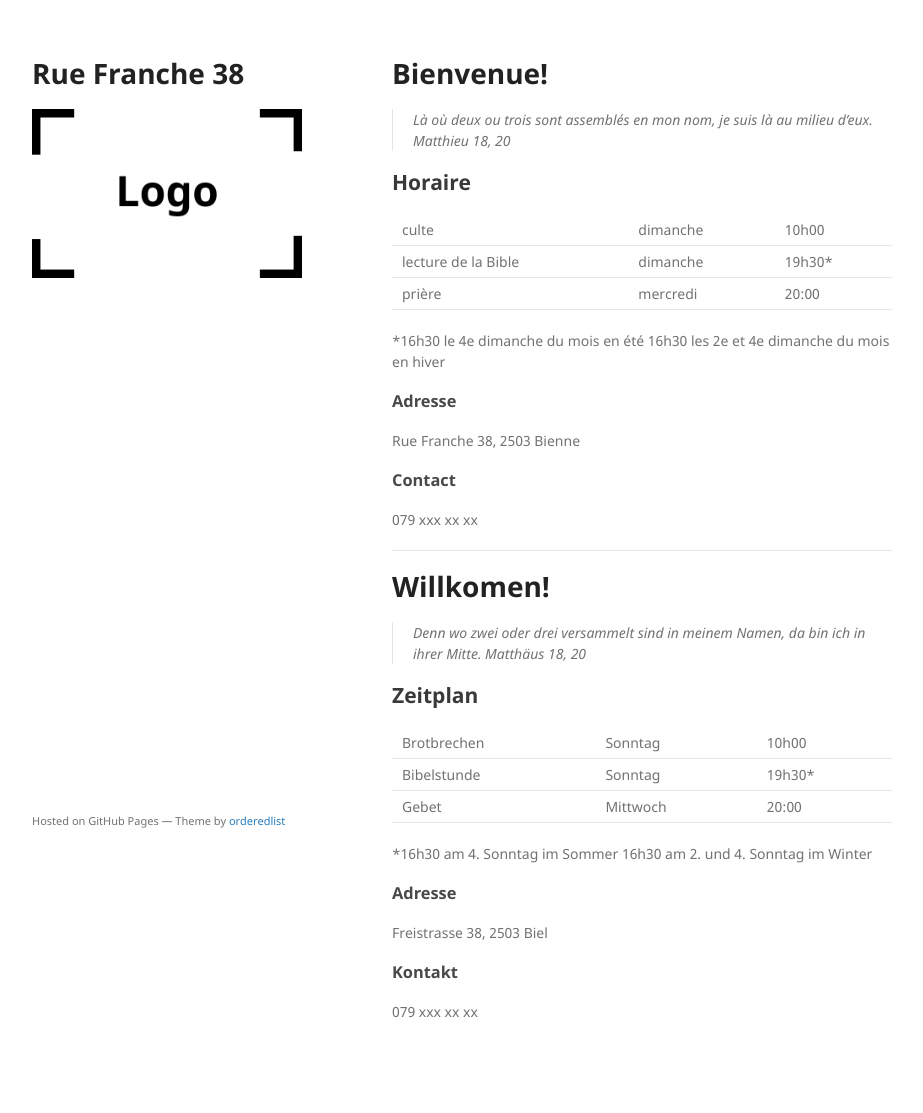
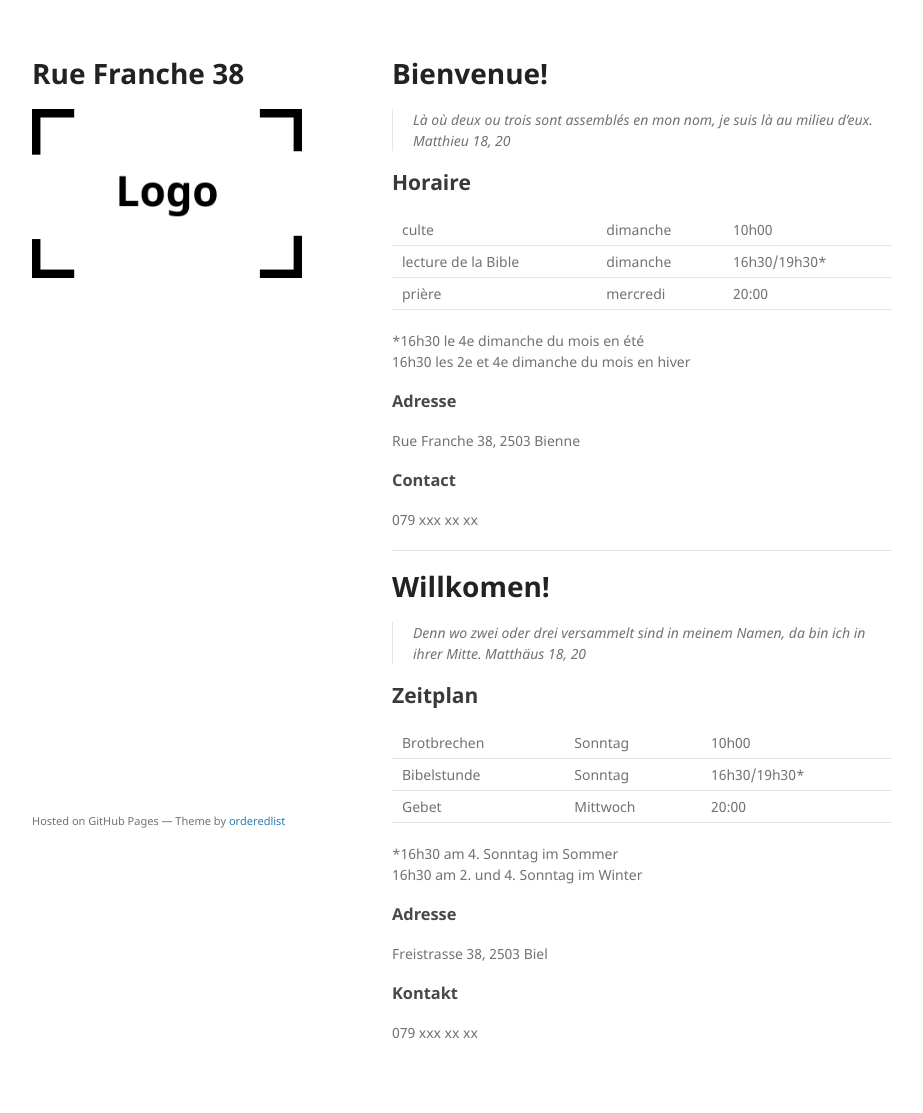
Before and after one commit to gitjo7265/rf38, a Jekyll site: the page built from index.md, in a window 1280 px wide. Shown: the whole page, without its empty margins (178-1101 px from the left). Built offline with Jekyll 4.4.1, drawn with Linux system fonts in a browser that asks for light colours; our own code applies the rules of GitHub Pages for plain Markdown files; before the commit the page ends 1092 px from its top, so only the background shows below that.

Commit message:
Update index.md

```diff
--- a/index.md
+++ b/index.md
@@ -9,12 +9,12 @@ layout: default
 
 ## Horaire
 
-|:--------------------|:-----------|:------- |
-| culte               | dimanche   | 10h00   |
-| lecture de la Bible | dimanche   | 19h30*  |
-| prière              | mercredi   | 20:00   |
+|:--------------------|:-----------|:------------- |
+| culte               | dimanche   | 10h00         |
+| lecture de la Bible | dimanche   | 16h30/19h30*  |
+| prière              | mercredi   | 20:00         |
 
-*16h30 le 4e dimanche du mois en été
+*16h30 le 4e dimanche du mois en été\
 16h30 les 2e et 4e dimanche du mois en hiver
 
 ### Adresse
@@ -32,12 +32,12 @@ Rue Franche 38, 2503 Bienne
 
 ## Zeitplan
 
-|:--------------------|:----------|:------- |
-| Brotbrechen         | Sonntag   | 10h00   |
-| Bibelstunde         | Sonntag   | 19h30*  |
-| Gebet               | Mittwoch  | 20:00   |
+|:--------------------|:----------|:------------- |
+| Brotbrechen         | Sonntag   | 10h00         |
+| Bibelstunde         | Sonntag   | 16h30/19h30*  |
+| Gebet               | Mittwoch  | 20:00         |
 
-*16h30 am 4. Sonntag im Sommer
+*16h30 am 4. Sonntag im Sommer\
 16h30 am 2. und 4. Sonntag im Winter
 
 ### Adresse
```
